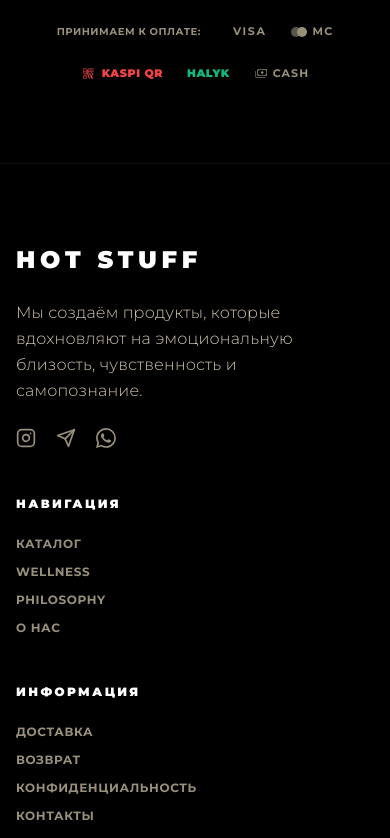
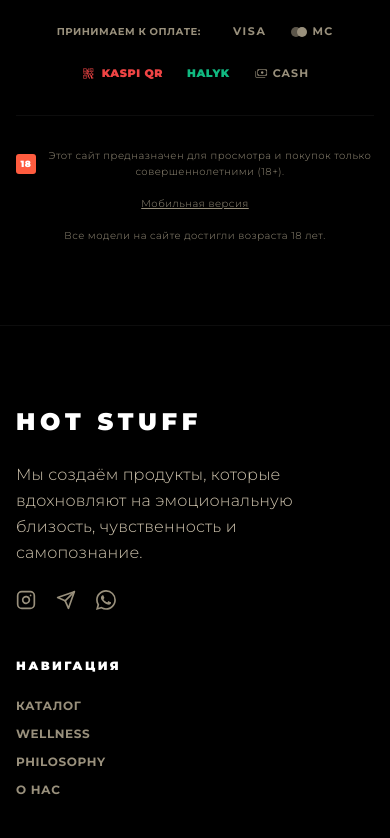
Before and after one commit to COMBINATORR/Hot-Stuff, a React (Vite) app: page /cart in a window 390 px wide. Shown: the part 1246-2084 px from the top of the page. Built offline with nearby package versions, Linux system fonts and the light colour scheme.

Commit message:
feat: add 18+ warning badge and mobile link subbar at the bottom of the footer

```diff
--- a/src/components/Footer.jsx
+++ b/src/components/Footer.jsx
@@ -167,6 +167,25 @@ export default function Footer() {
           </div>
         </div>
 
+        {/* Divider */}
+        <div className="w-full h-px bg-white/5 my-8" />
+
+        {/* 18+ Discretion & Warning Sub-bar */}
+        <div className="flex flex-col md:flex-row items-center justify-between gap-4 text-outline font-sans text-[10px] sm:text-[11px] tracking-wider leading-relaxed select-none">
+          <div className="flex items-center gap-2.5 text-center md:text-left justify-center md:justify-start">
+            <span className="w-5 h-5 bg-[#FF5C3F] text-white rounded-[3px] flex items-center justify-center font-sans font-black text-[9px] flex-none">
+              18
+            </span>
+            <span>Этот сайт предназначен для просмотра и покупок только совершеннолетними (18+).</span>
+          </div>
+          <div>
+            <a href="#" className="underline hover:text-white transition-colors">Мобильная версия</a>
+          </div>
+          <div className="text-center md:text-right">
+            Все модели на сайте достигли возраста 18 лет.
+          </div>
+        </div>
+
       </div>
     </footer>
   );
```
